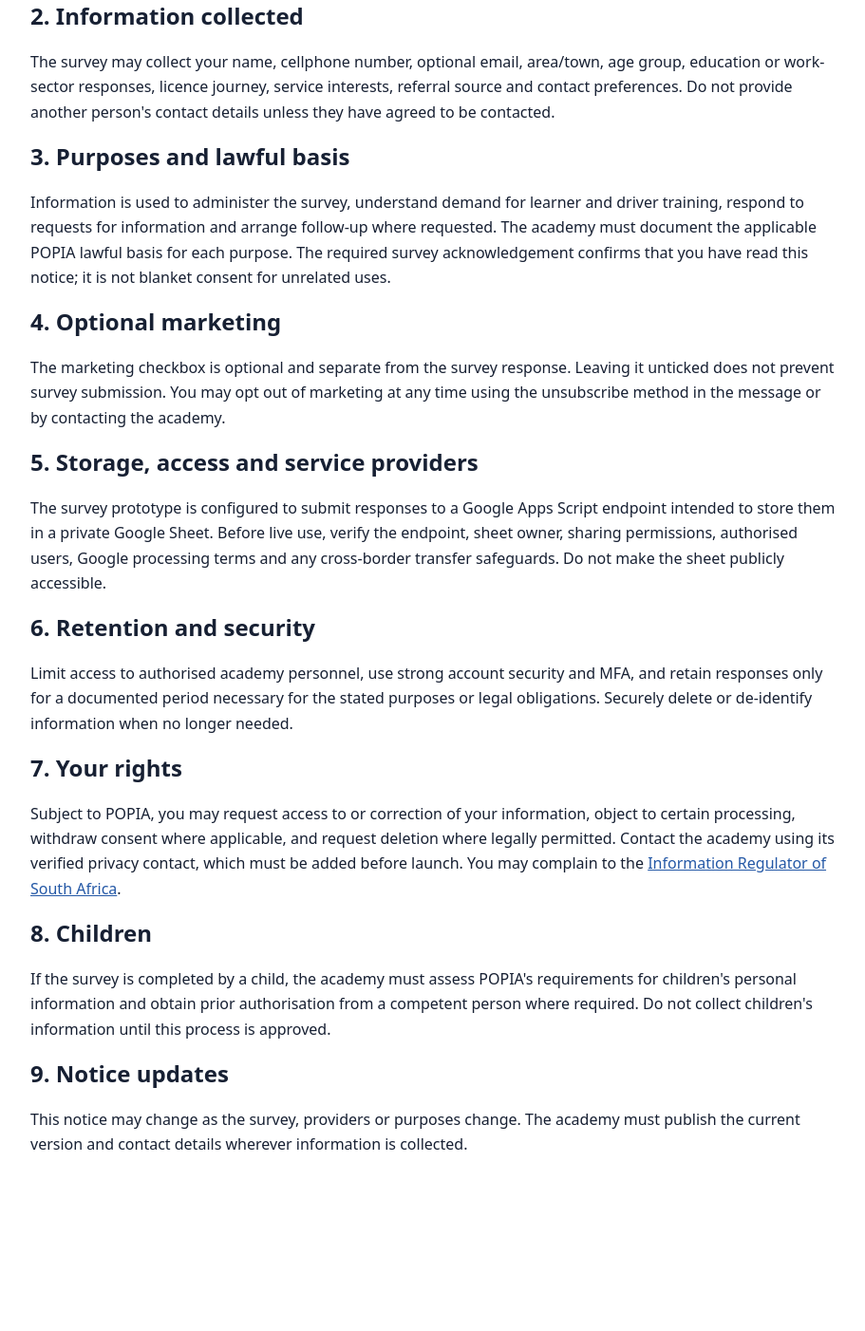
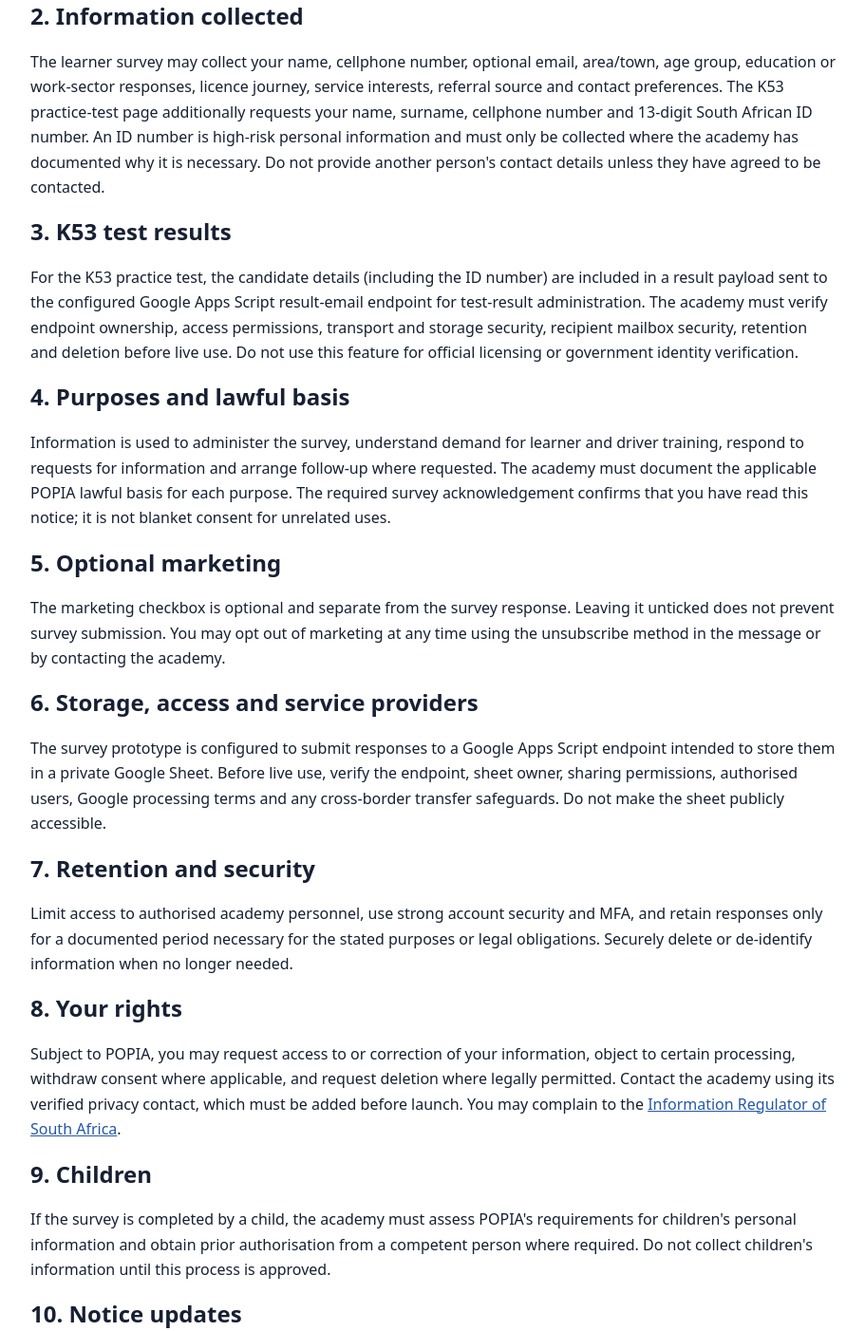
Before and after one commit to Luxolog/inganathi-k53, a plain HTML site: page privacy-policy.html in a window 1280 px wide. Shown: the part 486-1888 px from the top of the page at 95% size, without its empty margins (183-1094 px from the left). Before the commit the page ends 1744 px from the top, so only its background shows below. Drawn offline with Linux system fonts and the light colour scheme.

Commit message:
privacy: disclose K53 ID collection and test-result email processing

```diff
--- a/privacy-policy.html
+++ b/privacy-policy.html
@@ -3,12 +3,13 @@
 <p><a href="./index.html">← Inganathi Driving Academy</a></p><h1>Inganathi Driving Academy Privacy Notice</h1><p class="muted">Version 1.0 · 16 November 2026</p>
 <p class="draft"><strong>Before live collection:</strong> Confirm the legal entity operating the academy, Information Officer/privacy contact, Google account ownership and access list, retention period, and any cross-border processing. Replace this draft with the academy's approved notice.</p>
 <h2>1. Responsible party</h2><p>Inganathi Driving Academy is the intended responsible party for information submitted through its learner survey and enquiry channels. Its legal entity name and verified privacy contact must be published before live collection. Ekhaya Technologies may provide technical services as an operator if it processes information on the academy's instructions.</p>
-<h2>2. Information collected</h2><p>The survey may collect your name, cellphone number, optional email, area/town, age group, education or work-sector responses, licence journey, service interests, referral source and contact preferences. Do not provide another person's contact details unless they have agreed to be contacted.</p>
-<h2>3. Purposes and lawful basis</h2><p>Information is used to administer the survey, understand demand for learner and driver training, respond to requests for information and arrange follow-up where requested. The academy must document the applicable POPIA lawful basis for each purpose. The required survey acknowledgement confirms that you have read this notice; it is not blanket consent for unrelated uses.</p>
-<h2>4. Optional marketing</h2><p>The marketing checkbox is optional and separate from the survey response. Leaving it unticked does not prevent survey submission. You may opt out of marketing at any time using the unsubscribe method in the message or by contacting the academy.</p>
-<h2>5. Storage, access and service providers</h2><p>The survey prototype is configured to submit responses to a Google Apps Script endpoint intended to store them in a private Google Sheet. Before live use, verify the endpoint, sheet owner, sharing permissions, authorised users, Google processing terms and any cross-border transfer safeguards. Do not make the sheet publicly accessible.</p>
-<h2>6. Retention and security</h2><p>Limit access to authorised academy personnel, use strong account security and MFA, and retain responses only for a documented period necessary for the stated purposes or legal obligations. Securely delete or de-identify information when no longer needed.</p>
-<h2>7. Your rights</h2><p>Subject to POPIA, you may request access to or correction of your information, object to certain processing, withdraw consent where applicable, and request deletion where legally permitted. Contact the academy using its verified privacy contact, which must be added before launch. You may complain to the <a href="https://inforegulator.org.za/">Information Regulator of South Africa</a>.</p>
-<h2>8. Children</h2><p>If the survey is completed by a child, the academy must assess POPIA's requirements for children's personal information and obtain prior authorisation from a competent person where required. Do not collect children's information until this process is approved.</p>
-<h2>9. Notice updates</h2><p>This notice may change as the survey, providers or purposes change. The academy must publish the current version and contact details wherever information is collected.</p>
+<h2>2. Information collected</h2><p>The learner survey may collect your name, cellphone number, optional email, area/town, age group, education or work-sector responses, licence journey, service interests, referral source and contact preferences. The K53 practice-test page additionally requests your name, surname, cellphone number and 13-digit South African ID number. An ID number is high-risk personal information and must only be collected where the academy has documented why it is necessary. Do not provide another person's contact details unless they have agreed to be contacted.</p>
+<h2>3. K53 test results</h2><p>For the K53 practice test, the candidate details (including the ID number) are included in a result payload sent to the configured Google Apps Script result-email endpoint for test-result administration. The academy must verify endpoint ownership, access permissions, transport and storage security, recipient mailbox security, retention and deletion before live use. Do not use this feature for official licensing or government identity verification.</p>
+<h2>4. Purposes and lawful basis</h2><p>Information is used to administer the survey, understand demand for learner and driver training, respond to requests for information and arrange follow-up where requested. The academy must document the applicable POPIA lawful basis for each purpose. The required survey acknowledgement confirms that you have read this notice; it is not blanket consent for unrelated uses.</p>
+<h2>5. Optional marketing</h2><p>The marketing checkbox is optional and separate from the survey response. Leaving it unticked does not prevent survey submission. You may opt out of marketing at any time using the unsubscribe method in the message or by contacting the academy.</p>
+<h2>6. Storage, access and service providers</h2><p>The survey prototype is configured to submit responses to a Google Apps Script endpoint intended to store them in a private Google Sheet. Before live use, verify the endpoint, sheet owner, sharing permissions, authorised users, Google processing terms and any cross-border transfer safeguards. Do not make the sheet publicly accessible.</p>
+<h2>7. Retention and security</h2><p>Limit access to authorised academy personnel, use strong account security and MFA, and retain responses only for a documented period necessary for the stated purposes or legal obligations. Securely delete or de-identify information when no longer needed.</p>
+<h2>8. Your rights</h2><p>Subject to POPIA, you may request access to or correction of your information, object to certain processing, withdraw consent where applicable, and request deletion where legally permitted. Contact the academy using its verified privacy contact, which must be added before launch. You may complain to the <a href="https://inforegulator.org.za/">Information Regulator of South Africa</a>.</p>
+<h2>9. Children</h2><p>If the survey is completed by a child, the academy must assess POPIA's requirements for children's personal information and obtain prior authorisation from a competent person where required. Do not collect children's information until this process is approved.</p>
+<h2>10. Notice updates</h2><p>This notice may change as the survey, providers or purposes change. The academy must publish the current version and contact details wherever information is collected.</p>
 </body></html>
```
